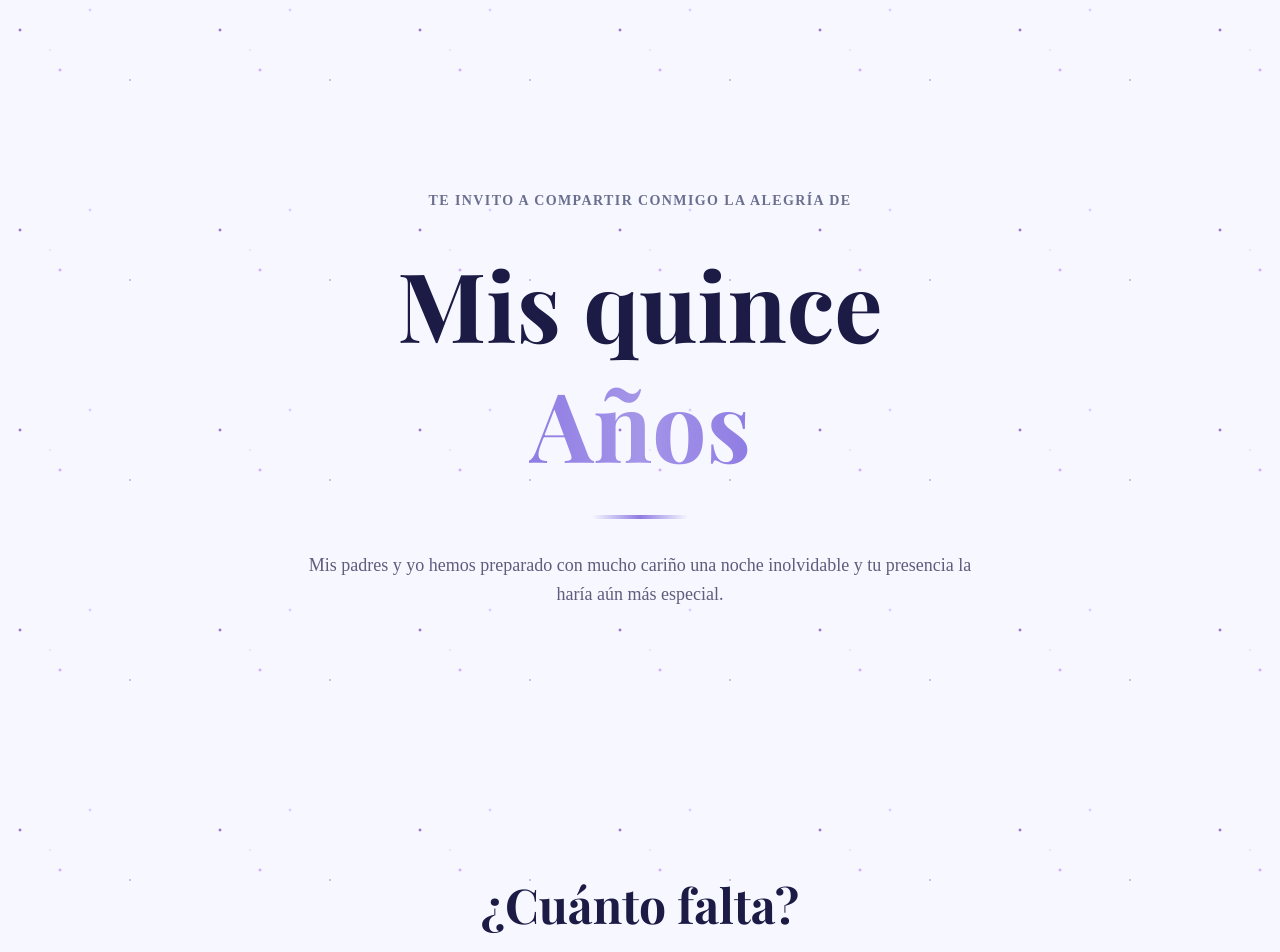
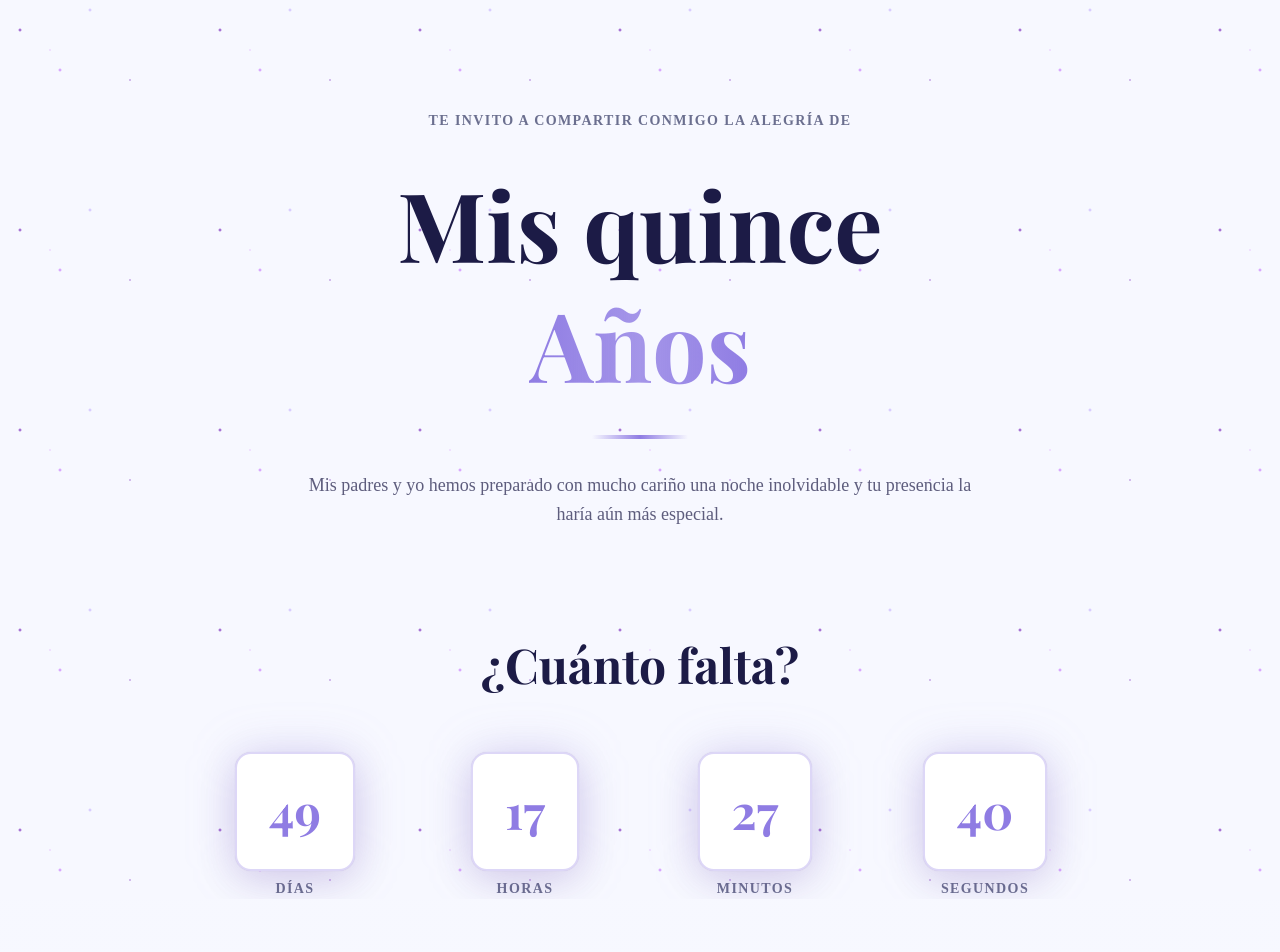
Before and after one commit to MarcoFallasU/sofi-guest-list, a Next.js app: page / in a window 1280 px wide. Shown: the top 952 px of the page. Built offline with nearby package versions, Linux system fonts and the light colour scheme; no server answers; the database is empty; a web font is replaced by a local one.

Commit message:
FIX: padding errors fixed

```diff
--- a/app/page.tsx
+++ b/app/page.tsx
@@ -259,7 +259,7 @@ export default function Home() {
 
       {pantallaActual === "hero" && (
         <>
-          <section className="relative min-h-screen flex items-center justify-center px-4 py-20 overflow-hidden">
+          <section className="relative min-h-[80vh] flex items-center justify-center px-4 overflow-hidden">
             <div className="absolute inset-0 -z-10">
               <div className="absolute top-0 left-1/4 w-96 h-96 bg-accent/5 rounded-full blur-3xl" />
               <div className="absolute bottom-0 right-1/4 w-96 h-96 bg-accent/5 rounded-full blur-3xl" />
@@ -294,7 +294,7 @@ export default function Home() {
             </div>
           </section>
 
-          <section className="relative px-4 py-20">
+          <section className="relative px-4">
             <div className="max-w-4xl mx-auto">
               <div className="text-center mb-16">
                 <h2 className="font-serif text-4xl md:text-5xl font-bold text-foreground">¿Cuánto falta?</h2>
```
